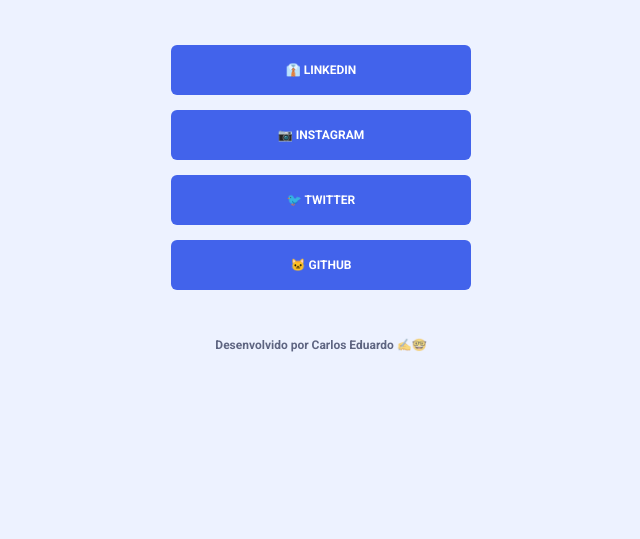
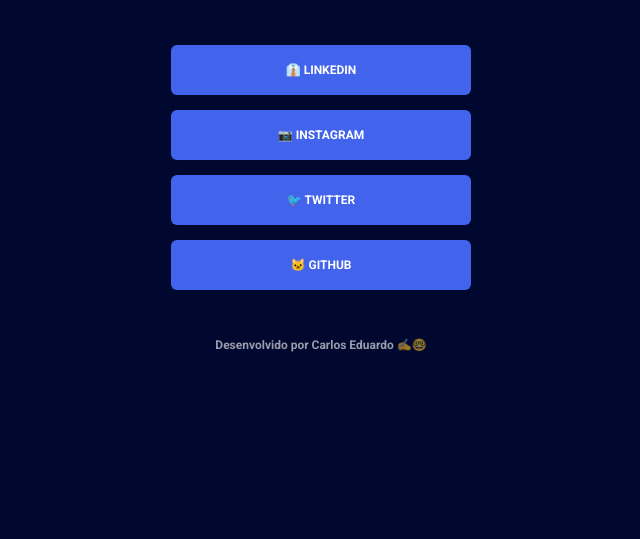
Before and after one commit to carlosvneves/maratonaexplorer2-rs, a plain HTML site: page index.html in a window 1280 px wide. Shown: the part 261-800 px from the top of the page, without its empty margins (319-959 px from the left). Drawn offline with Linux system fonts and the light colour scheme.

Commit message:
atualiza para o tema dark-blue

```diff
--- a/index.html
+++ b/index.html
@@ -11,7 +11,7 @@
   <title> Carlos Eduardo Links </title>
 </head>
 
-<body class="">
+<body class="dark-blue">
 
 <div class="container">
     <img class = "avatar" src="https://github.com/carlosvneves.png" alt="Imagem do Carlos Eduardo"/>
```
